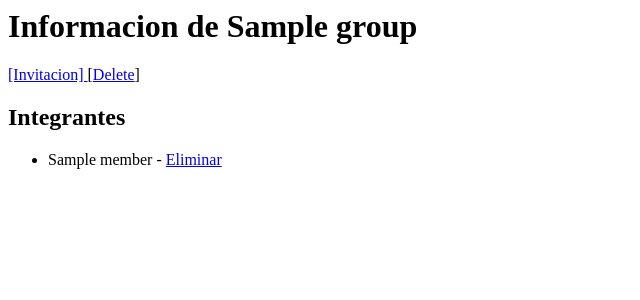
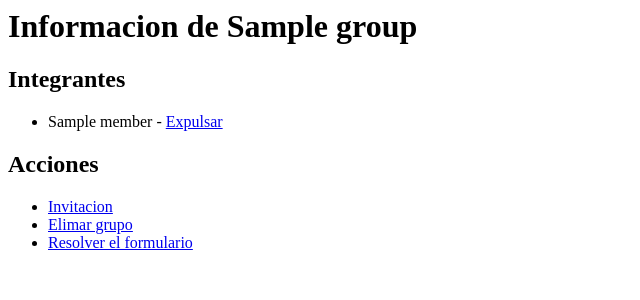
Before and after one commit to Galindo-lab/team-work-demo, a Django app: template teamworkdemo/teamwork/templates/group_details.html in a window 1280 px wide. Shown: the top 300 px of the page, without its empty margins (0-640 px from the left). Run offline with Django 4.2, Linux system fonts and the light colour scheme; the template is opened without the code that fills it: most values are stand-ins (such as "Sample title", 1, 10 or a date in 2020).

Commit message:
group_details.html actualizado

```diff
--- a/teamworkdemo/teamwork/templates/group_details.html
+++ b/teamworkdemo/teamwork/templates/group_details.html
@@ -1,18 +1,32 @@
 
 {% block content %}
     <h1>Informacion de {{ group.name }} </h1>
-
-    <a href="{% url 'invitation' group.admin group.name %}"> [Invitacion] </a>
-
-    [<a href="{% url 'delete' group.id %}">Delete</a>]
 
     <h2>Integrantes</h2>
     <ul>
         {% for Integrante in members %}
             <li>
-               {{ Integrante.member }} - <a href="{% url 'remove' Integrante.id %}">Eliminar</a>
+               {{ Integrante.member }} - <a href="{% url 'remove' Integrante.id %}">Expulsar</a>
             </li>
         {% endfor %}
     </ul>
 
+
+    <div>
+        <h2>Acciones</h2>
+        <ul>
+            <li>
+                <a href="{% url 'invitation' group.admin group.name %}">Invitacion</a>
+            </li>
+
+            <li>
+                <a href="{% url 'delete' group.id %}">Elimar grupo</a>
+            </li>
+
+            <li>
+                <a href="{% url 'invitation' group.admin group.name %}">Resolver el formulario</a>
+            </li>
+        </ul>
+    </div>
+
 {% endblock content %}
```
